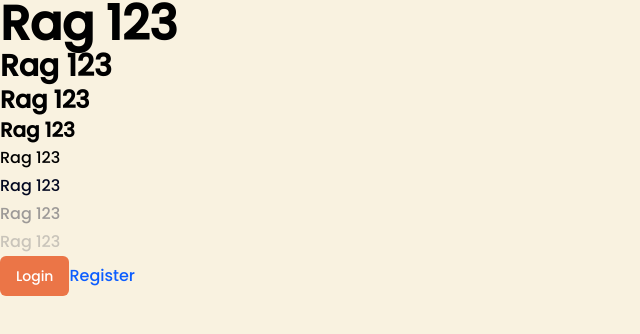
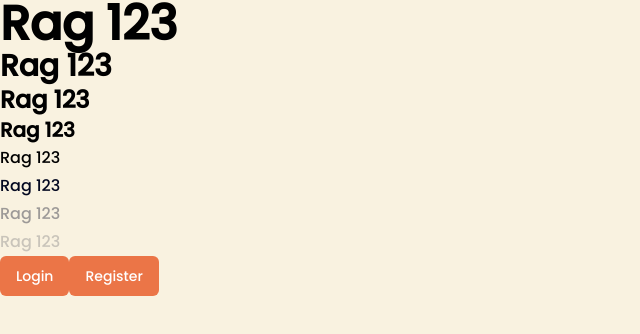
Before and after one commit to Yousuf24100286/findyourtutor, a Next.js app: page / in a window 1280 px wide. Shown: the top 334 px of the page, without its empty margins (0-640 px from the left). Built offline with nearby package versions, Linux system fonts and the light colour scheme; no server answers.

Commit message:
hotfix: add signout button on home page for logged in user

```diff
--- a/src/app/page.tsx
+++ b/src/app/page.tsx
@@ -1,10 +1,10 @@
 import { H1, H2, H3, H4, P } from "@/components/Typography";
 import { Button } from "@/components/ui/button";
-import { useCurrentUser } from "@/hooks/use-current-user";
 import Link from "next/link";
-import { useRouter } from "next/navigation";
+import { auth, signOut } from "@/auth";
 
-export default function Home() {
+export default async function Home() {
+  const session = await auth();
   return (
     <>
       <H1>Rag 123</H1>
@@ -18,7 +18,10 @@ export default function Home() {
 
 
       <Link href="/auth/login"><Button>Login</Button></Link>
-      <Link href="/auth/register">Register</Link>
+      <Link href="/auth/register"><Button>Register</Button></Link>
+      {
+        session && <Button onClick={() => signOut()}>Logout</Button>
+      }
     </>
   )
 
```
